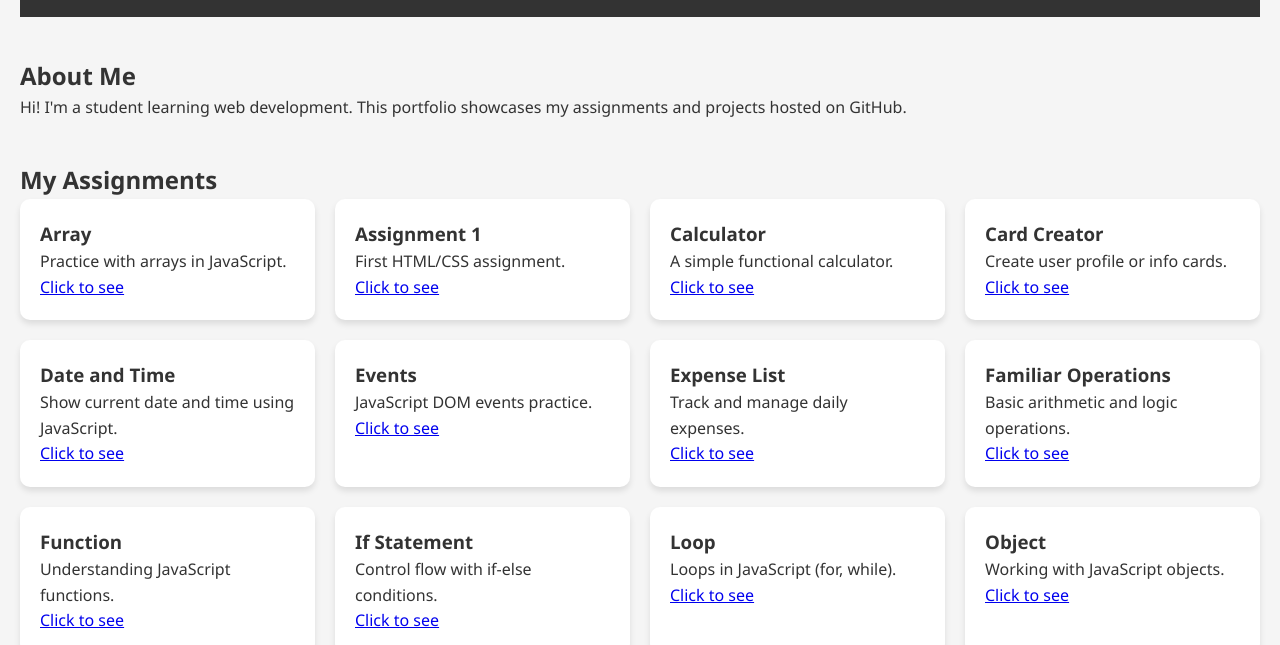
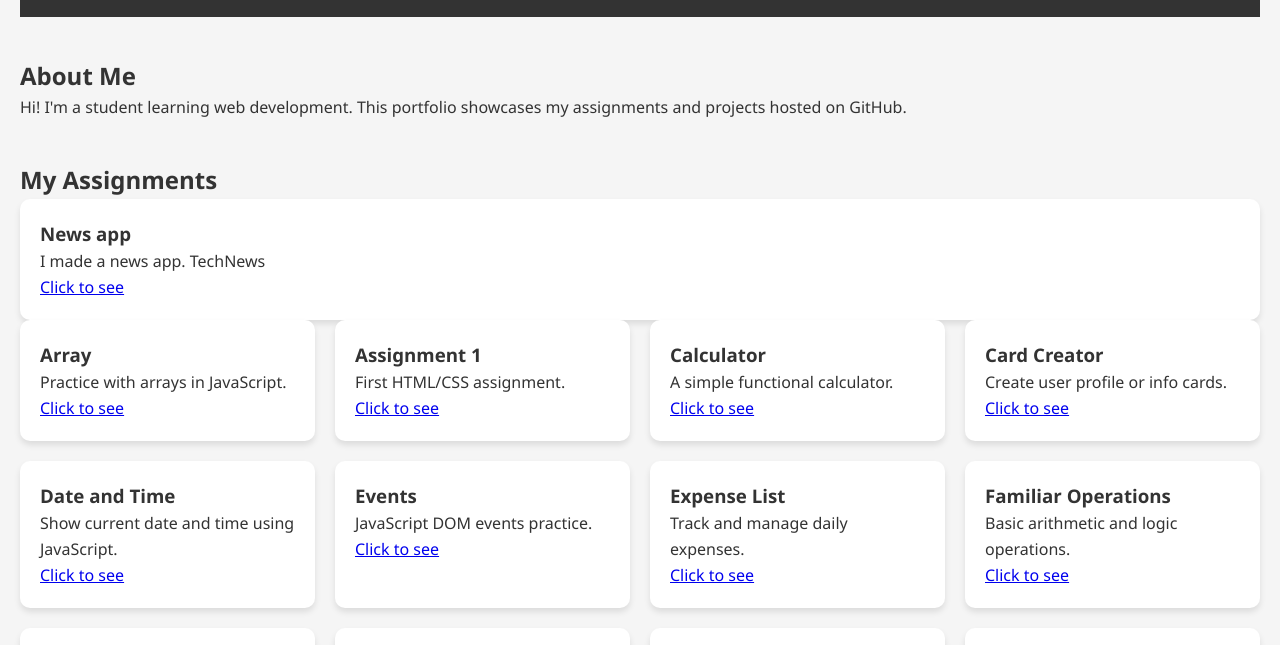
Before and after one commit to Hamza-Shahid10/Assignment, a plain HTML site: page index.html in a window 1280 px wide. Shown: the part 100-745 px from the top of the page. Drawn offline with Linux system fonts and the light colour scheme.

Commit message:
Update index.html

```diff
--- a/index.html
+++ b/index.html
@@ -83,6 +83,11 @@ footer {
 
   <section id="projects">
     <h2>My Assignments</h2>
+    <div class="project-card">
+        <h3>News app</h3>
+        <p>I made a news app. TechNews</p>
+        <a href="./News/index.html" target="_blank">Click to see</a>
+      </div>
     <div class="projects-grid">
       <div class="project-card">
         <h3>Array</h3>
```
